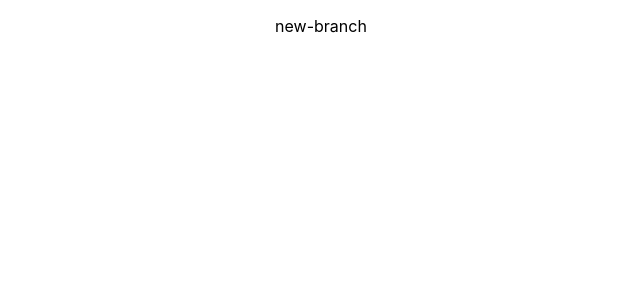
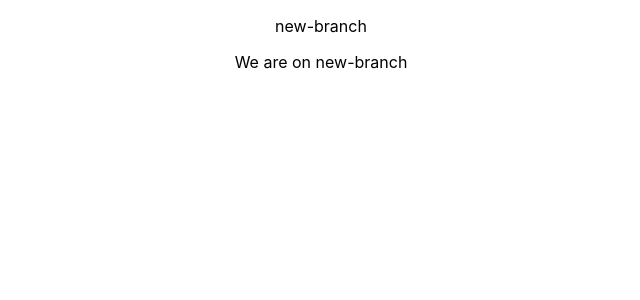
Before and after one commit to programming-nut/react-repo, a React (Create React App) app: page / in a window 1280 px wide. Shown: the top 300 px of the page, without its empty margins (319-959 px from the left). Built offline with nearby package versions, Linux system fonts and the light colour scheme.

Commit message:
second commit in new-branch

```diff
--- a/src/App.js
+++ b/src/App.js
@@ -1,12 +1,13 @@
 import React from 'react';
 
 import './App.css';
+import NewSolidComponent from './components/NewSolidComponent';
 
 function App() {
   return (
     <div className="App">
 <p>new-branch</p>
-
+<NewSolidComponent />
     </div>
   );
 }
--- /dev/null
+++ b/src/components/NewSolidComponent.js
@@ -0,0 +1,11 @@
+import React from 'react'
+
+function NewSolidComponent() {
+    return (
+        <div>
+            <p>We are on new-branch</p>
+        </div>
+    )
+}
+
+export default NewSolidComponent
```
